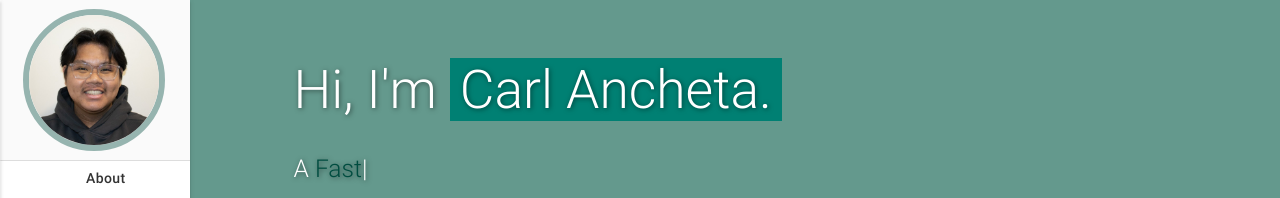
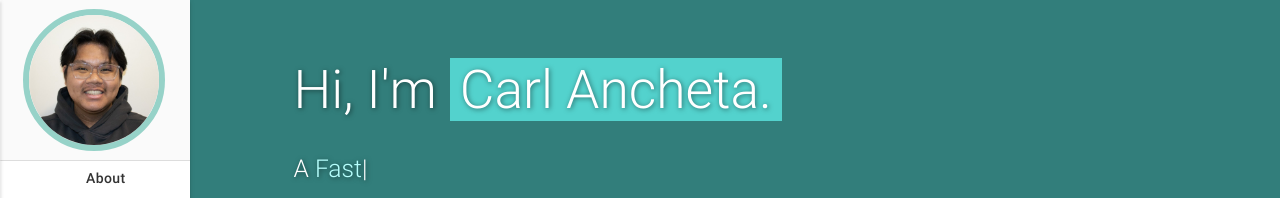
Before and after one commit to cowalll/cowalll.github.io, a plain HTML site: page index.html in a window 1280 px wide. Shown: the top 198 px of the page. Drawn offline with nearby package versions, Linux system fonts and the light colour scheme; some icons are missing.

Commit message:
Activity 3: Edit colours

```diff
--- a/assets/css/style.css
+++ b/assets/css/style.css
@@ -11,7 +11,7 @@
   /* background-size: cover;  */
   margin: -31px;
   margin-left:-7px;
-  border: 6px solid rgba(0, 77, 64, 0.4);
+  border: 6px solid rgba(0, 150, 125, 0.4);
   border-radius: 50% !important;
 }
 
@@ -320,12 +320,12 @@ h3 {
 } */
 
 #intro.section {
-  background: #a7ffeb repeat;
+  background: #53d2cd repeat;
   position: relative;
 }
 
 #intro.section .container {
-  color: white;
+  color: rgb(255, 255, 255);
   font-weight: 200;
   left: 0;
   position: absolute;
@@ -549,7 +549,7 @@ small {
 /* main .teal-text */
 
 .teal-text {
-  color: #008073 !important;
+  color: #53d2cd !important;
 }
 
 /* .teal-text {
@@ -559,7 +559,7 @@ small {
 /* .teal */
 
 .teal {
-  background-color: #008073 !important;
+  background-color: #53d2cd !important;
 }
 
 /* .teal {
--- a/index.html
+++ b/index.html
@@ -209,7 +209,7 @@
           <div class="content section-padding valign" style="margin-left: 10%; margin-top: 50px;">
             <div class="caption">
               <h2>Hi, I'm <span class="teal">Carl Ancheta.</span></h2>
-              <h5 style="color:#fff">A <span class="typing" style="font-weight: 300; color:#004d40"></span></h5>
+              <h5 style="color:#fff">A <span class="typing" style="font-weight: 300; color:#b6fffd"></span></h5>
               <!-- <h5 style="color:#00796b">A <span class="typing" style="font-weight: 300; color:#fff"></span></h5> -->
               <h5>Self-driven, quick starter, passionate programmer with a curious mind who enjoys solving a complex and challenging real-world problems.</h5>
             </div>
```
